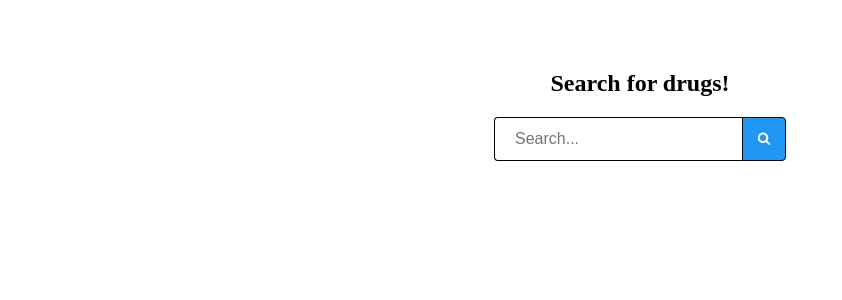
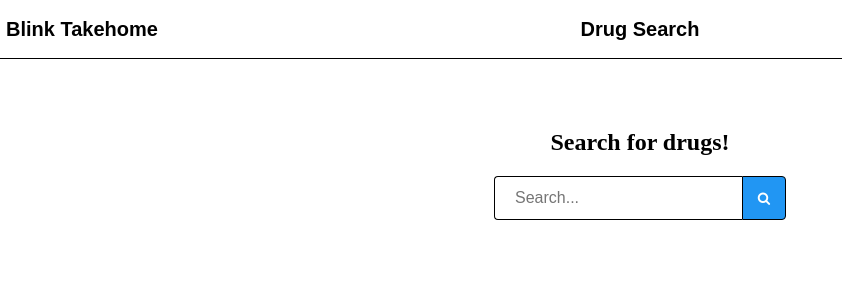
Before and after one commit to mmartin-mn/blink-health, a React (Vite) app: page /drugs/search in a window 1280 px wide. Shown: the top 300 px of the page, without its empty margins (0-842 px from the left). Built offline with nearby package versions, Linux system fonts and the light colour scheme.

Commit message:
Adding nav bar

```diff
--- a/src/App.tsx
+++ b/src/App.tsx
@@ -1,14 +1,24 @@
 import {
   createBrowserRouter,
   RouterProvider,
-  Navigate
+  Navigate,
+  Outlet
 } from "react-router-dom"
 import { SearchPage } from './search'
-import { DrugInfoPage } from "./drug-info/DrugInfoPage"
+import { DrugInfoPage } from "./drug-info"
+import { Header } from "./header"
+
+const Layout = () => {
+  return <>
+    <Header />
+    <Outlet />
+  </>
+}
 
 const router = createBrowserRouter([
   {
     path: '/',
+    element: <Layout />,
     children: [
       {
         index: true,
@@ -38,5 +48,7 @@ const router = createBrowserRouter([
 
 
 export const App = () => {
-  return <RouterProvider router={router} />
+  return <>
+    <RouterProvider router={router} />
+  </>
 }
--- /dev/null
+++ b/src/drug-info/index.ts
@@ -0,0 +1 @@
+export * from "./DrugInfoPage";
--- /dev/null
+++ b/src/header/Header.tsx
@@ -0,0 +1,34 @@
+import { useEffect, useState } from 'react'
+import { useLocation, useNavigate } from 'react-router-dom'
+import { HeaderContainer, TransparentButton, NavContainer } from './styles'
+
+export const Header = () => {
+  const location = useLocation()
+  const navigate = useNavigate()
+  const [title, setTitle] = useState('')
+
+  useEffect(() => {
+    if (!!location && !!location.pathname) {
+      if (location.pathname === '/drugs/search') {
+        setTitle('Drug Search')
+      } else {
+        setTitle('Drug Details')
+      }
+    }
+  }, [location])
+
+  const onHomeClick = () => {
+    navigate('/drugs/search')
+  }
+
+  return <HeaderContainer>
+    <NavContainer>
+      <TransparentButton onClick={onHomeClick}>
+        <h2>Blink Takehome</h2>
+      </TransparentButton>
+    </NavContainer>
+    <TransparentButton>
+      <h2>{title}</h2>
+    </TransparentButton>
+  </HeaderContainer>
+}
--- /dev/null
+++ b/src/header/index.ts
@@ -0,0 +1 @@
+export * from "./Header";
--- /dev/null
+++ b/src/header/styles.ts
@@ -0,0 +1,21 @@
+import styled from "styled-components";
+
+export const HeaderContainer = styled.div`
+  border-bottom: 1px solid black;
+  margin-left: -8px;
+  margin-right: -8px;
+  margin-top: -8px;
+  display: flex;
+  justify-content: center;
+`;
+
+export const TransparentButton = styled.button`
+  background-color: transparent;
+  border: none;
+  cursor: pointer;
+`;
+
+export const NavContainer = styled.div`
+  position: absolute;
+  left: 0;
+`;
```
